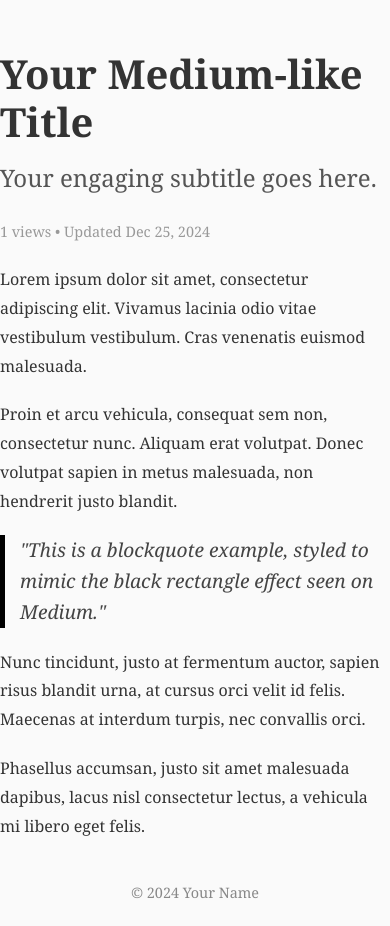
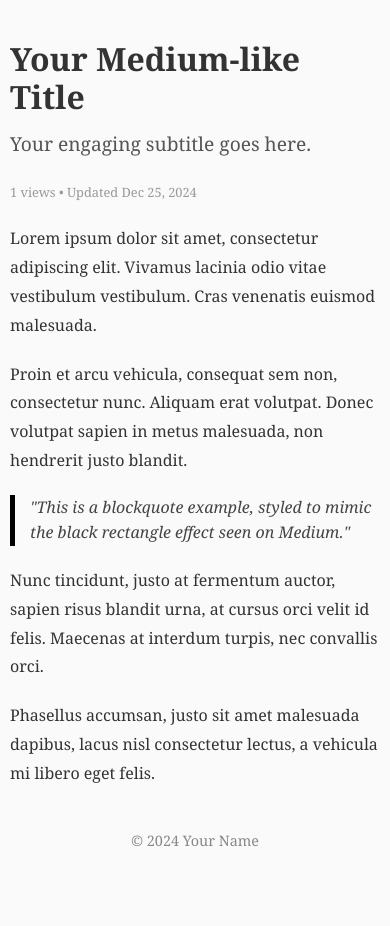
Before and after one commit to DDVHegde100/DDVHegde100.github.io, a plain HTML site: page example_article.html in a window 390 px wide. After the commit the page ends 883 px from the top, so only its background shows below. Drawn offline with Linux system fonts and the light colour scheme.

Commit message:
Update example_article.html

```diff
--- a/example_article.html
+++ b/example_article.html
@@ -60,6 +60,32 @@
             color: #888;
             text-align: center;
         }
+
+        @media (max-width: 600px) {
+            body {
+                padding: 10px;
+            }
+
+            header {
+                margin-top: 30px;
+            }
+
+            h1 {
+                font-size: 2em;
+            }
+
+            h2 {
+                font-size: 1.2em;
+            }
+
+            .view-counter {
+                font-size: 0.8em;
+            }
+
+            blockquote {
+                font-size: 1em;
+            }
+        }
     </style>
     <script>
         document.addEventListener("DOMContentLoaded", () => {
```
